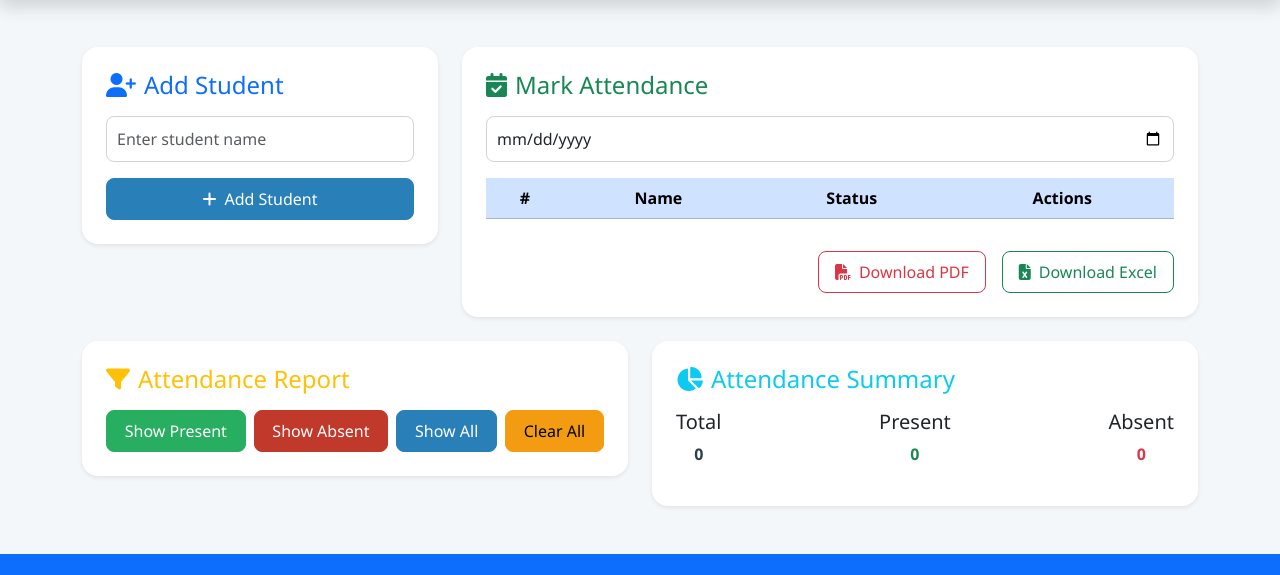
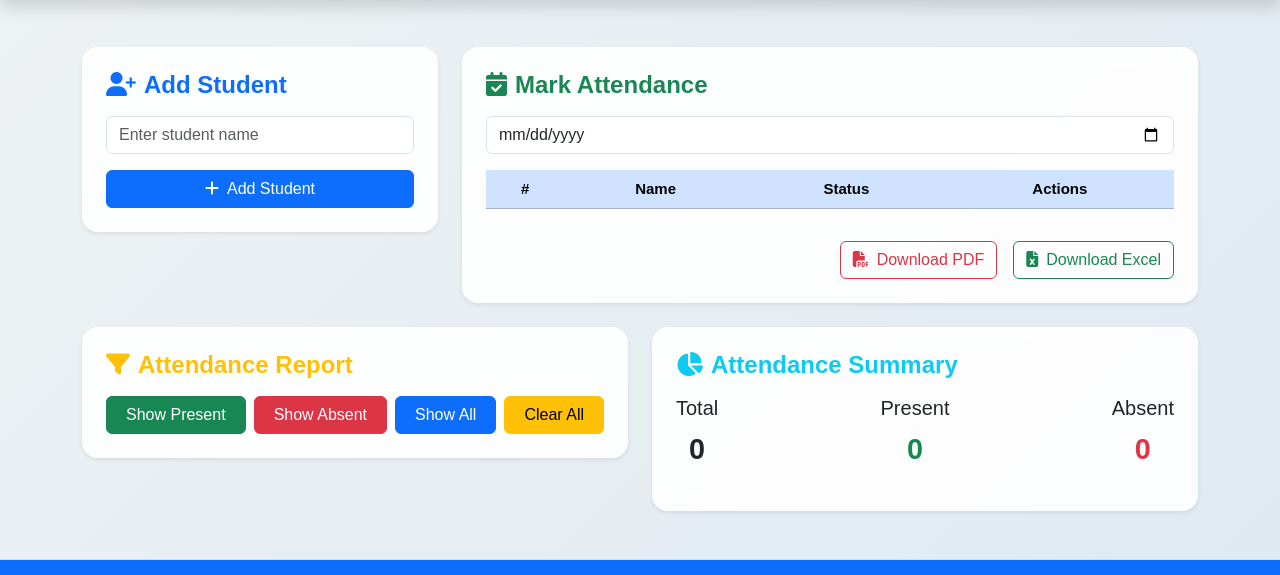
Before and after one commit to Kamalkumar25/Summer_internship_Webdev_frontend, a plain HTML site: page index.html in a window 1280 px wide. Shown: the part 63-638 px from the top of the page. Drawn offline with nearby package versions, Linux system fonts and the light colour scheme.

Commit message:
CSS for improved design and animations
Updated styles for body, card, buttons, and animations.

```diff
--- a/style.css
+++ b/style.css
@@ -1,71 +1,46 @@
 body {
-  background-color: #f4f7fa;
-  font-family: "Segoe UI", Tahoma, Geneva, Verdana, sans-serif;
-  color: #333;
-  padding-bottom: 30px;
+  background: linear-gradient(135deg, #eef2f3, #dfe9f3);
+  font-family: "Poppins", sans-serif;
 }
-
-h2.text-center {
+.card {
+  transition: transform 0.3s ease, box-shadow 0.3s ease;
+  background: rgba(255, 255, 255, 0.9);
+  backdrop-filter: blur(8px);
+}
+.card:hover {
+  transform: translateY(-5px);
+  box-shadow: 0 8px 20px rgba(0, 0, 0, 0.15);
+}
+h4 {
   font-weight: 600;
-  color: #2c3e50;
-  margin-bottom: 30px;
 }
-
-.card {
-  background-color: #ffffff;
-  border-radius: 10px;
-  box-shadow: 0 4px 12px rgba(0, 0, 0, 0.08);
+.table thead {
+  font-weight: bold;
+  font-size: 15px;
 }
-
-.card h3, .card h4 {
-  color: #2e86de;
+.btn {
   font-weight: 500;
+  transition: all 0.2s ease;
 }
-
-input.form-control, input[type="date"] {
-  border-radius: 8px;
-  border: 1px solid #ced4da;
-  padding: 10px;
-  font-size: 16px;
+.btn:hover {
+  transform: scale(1.05);
 }
-
-button.btn {
-  border-radius: 8px;
-  font-weight: 500;
-  padding: 8px 16px;
+.stat-number {
+  font-size: 1.8rem;
+  font-weight: bold;
 }
-
-button.btn-success {
-  background-color: #27ae60;
-  border-color: #27ae60;
+.fade-in {
+  animation: fadeIn 0.8s ease forwards;
+  opacity: 0;
 }
-
-button.btn-danger {
-  background-color: #c0392b;
-  border-color: #c0392b;
+@keyframes fadeIn {
+  from { opacity: 0; transform: translateY(20px); }
+  to { opacity: 1; transform: translateY(0); }
 }
-
-button.btn-primary {
-  background-color: #2980b9;
-  border-color: #2980b9;
+.footer {
+  border-top: 1px solid #ddd;
 }
-
-button.btn-warning {
-  background-color: #f39c12;
-  border-color: #f39c12;
+.footer a:hover {
+  text-decoration: underline;
+  opacity: 0.9;
 }
-
-table.table thead {
-  background-color: #2980b9;
-  color: white;
-}
-
-table.table td, table.table th {
-  text-align: center;
-  vertical-align: middle !important;
-}
-
-#totalStudents, #presentCount, #absentCount {
-  font-weight: bold;
-  color: #2c3e50;
-}
```
